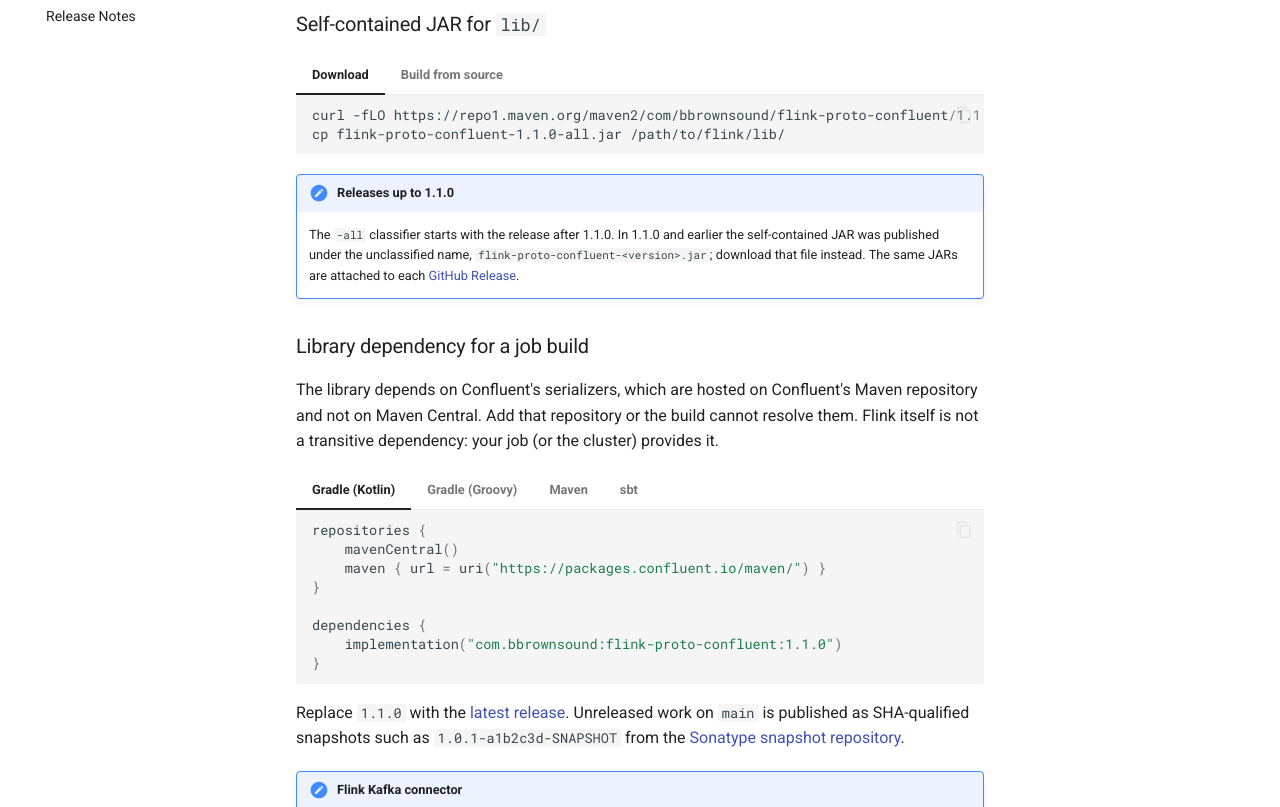
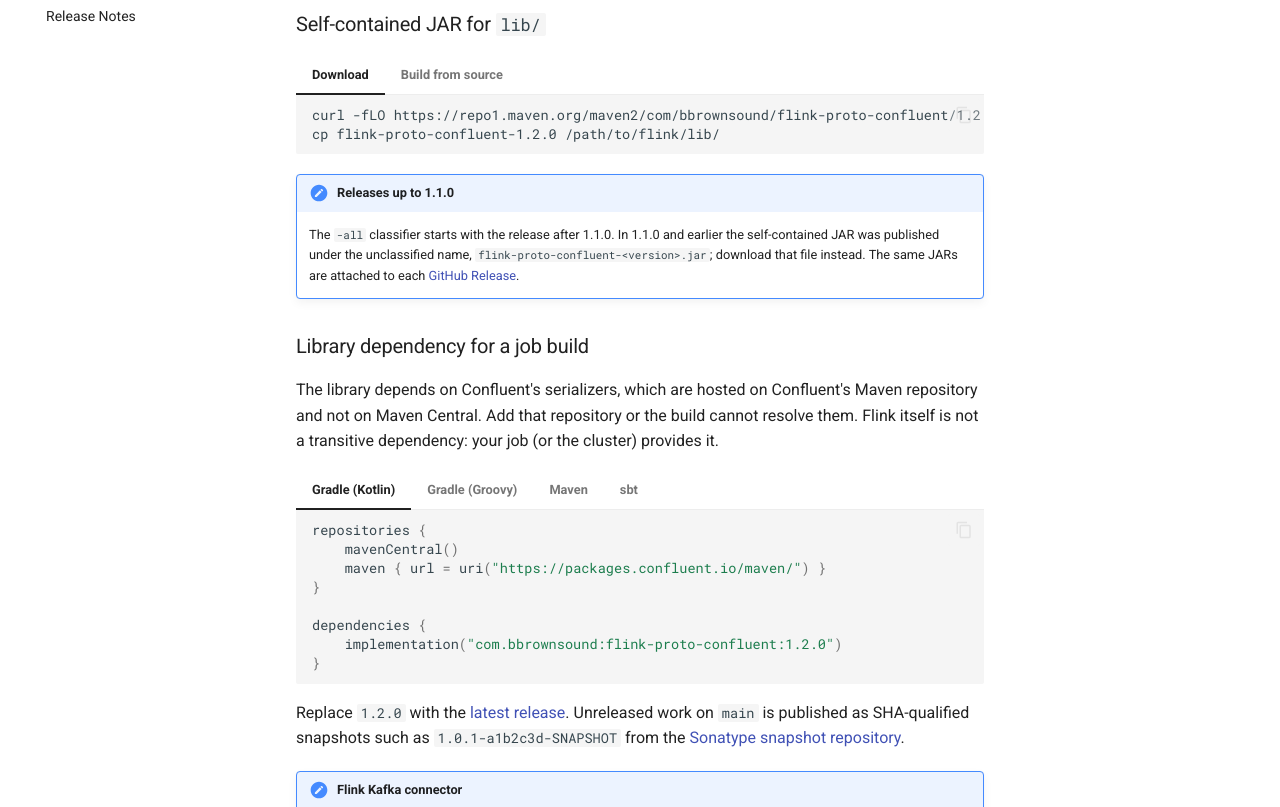
Before and after one commit to brbrown25/flink-proto-confluent, an MkDocs documentation site: the page built from docs/content/getting-started.md, in a window 1280 px wide and 1400 px high. Shown: the part 508-1315 px from the top of the window. Built offline with MkDocs 1.6.1 and Material for MkDocs 9.7.7, drawn with Linux system fonts in a browser that asks for light colours; nearby versions of some CDN libraries; library files that are not in the unit come from our copies; comment, search, counter and statistics services are not loaded.

Commit message:
chore(main): release 1.2.0

````diff
--- a/docs/content/getting-started.md
+++ b/docs/content/getting-started.md
@@ -13,8 +13,8 @@
 === "Download"
 
     ```bash
-    curl -fLO https://repo1.maven.org/maven2/com/bbrownsound/flink-proto-confluent/1.1.0/flink-proto-confluent-1.1.0-all.jar
-    cp flink-proto-confluent-1.1.0-all.jar /path/to/flink/lib/
+    curl -fLO https://repo1.maven.org/maven2/com/bbrownsound/flink-proto-confluent/1.2.0/flink-proto-confluent-1.1.0-all.jar
+    cp flink-proto-confluent-1.2.0 /path/to/flink/lib/
     ```
 
 === "Build from source"
@@ -42,7 +42,7 @@
     }
 
     dependencies {
-        implementation("com.bbrownsound:flink-proto-confluent:1.1.0")
+        implementation("com.bbrownsound:flink-proto-confluent:1.2.0")
     }
     ```
 
@@ -55,7 +55,7 @@
     }
 
     dependencies {
-        implementation 'com.bbrownsound:flink-proto-confluent:1.1.0'
+        implementation 'com.bbrownsound:flink-proto-confluent:1.2.0'
     }
     ```
 
@@ -73,7 +73,7 @@
         <dependency>
             <groupId>com.bbrownsound</groupId>
             <artifactId>flink-proto-confluent</artifactId>
-            <version>1.1.0</version>
+            <version>1.2.0</version>
         </dependency>
     </dependencies>
     ```
@@ -83,12 +83,12 @@
     ```scala
     resolvers += "Confluent" at "https://packages.confluent.io/maven/"
 
-    libraryDependencies += "com.bbrownsound" % "flink-proto-confluent" % "1.1.0"
+    libraryDependencies += "com.bbrownsound" % "flink-proto-confluent" % "1.2.0"
     ```
 <!-- x-release-please-end-version -->
 
 <!-- x-release-please-start-version -->
-Replace `1.1.0` with the [latest release](https://github.com/brbrown25/flink-proto-confluent/releases). Unreleased work on `main` is published as SHA-qualified snapshots such as `1.0.1-a1b2c3d-SNAPSHOT` from the [Sonatype snapshot repository](https://central.sonatype.com/repository/maven-snapshots/).
+Replace `1.2.0` with the [latest release](https://github.com/brbrown25/flink-proto-confluent/releases). Unreleased work on `main` is published as SHA-qualified snapshots such as `1.0.1-a1b2c3d-SNAPSHOT` from the [Sonatype snapshot repository](https://central.sonatype.com/repository/maven-snapshots/).
 <!-- x-release-please-end-version -->
 
 !!! note "Flink Kafka connector"
````
Also changed, not shown: .release-please-manifest.json, CHANGELOG.md, README.md, 1 other file.
